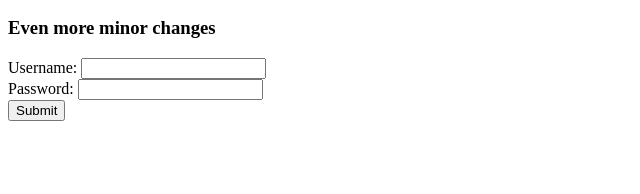
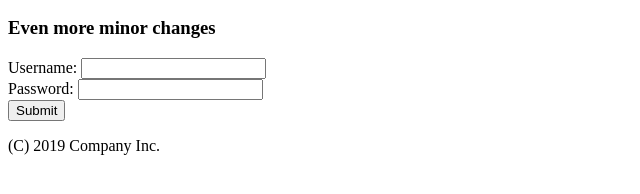
Before and after one commit to linden-peters/GitDemoFromGit, a plain HTML site: page index.html in a window 1280 px wide. Shown: the part 96-290 px from the top of the page, without its empty margins (0-640 px from the left). Drawn offline with Linux system fonts and the light colour scheme.

Commit message:
Added Copyright Footer

```diff
--- a/index.html
+++ b/index.html
@@ -12,5 +12,6 @@ Password: <input name='password' /><br />
 <input type='submit'>
 </form>
 
+<footer>(C) 2019 Company Inc.</footer>
 </body>
 </html>
```
